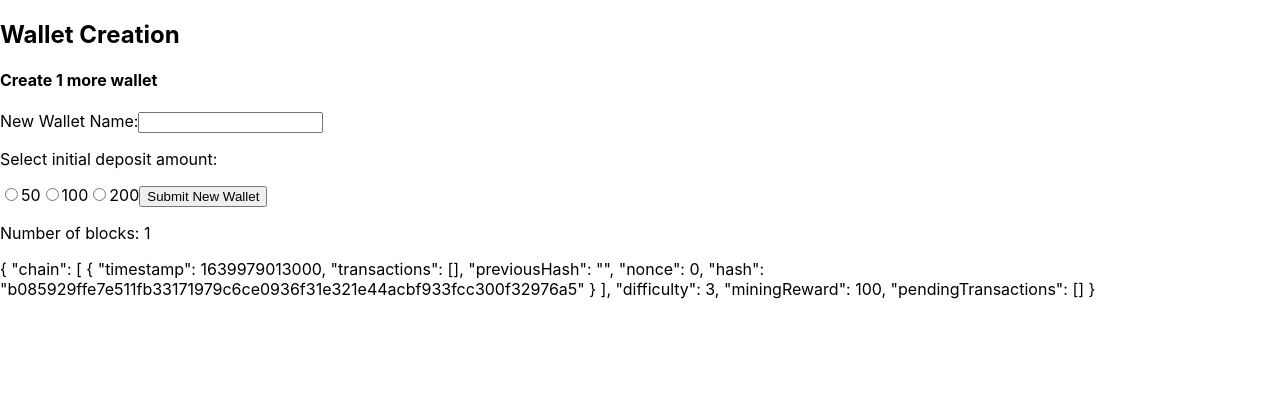
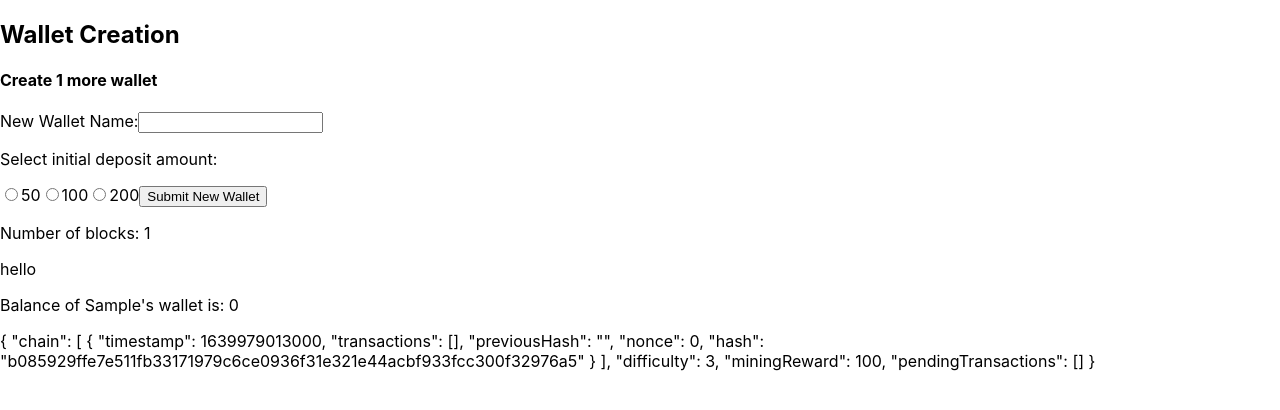
Before and after one commit to miki-saarna/Simple-Blockchain-In-JavaScript, a React (Create React App) app in the folder client/: page / in a window 1280 px wide. Both pictures are taken after typing "Sample" into the empty fields and a click on the button "Submit New Wallet". Shown: the top 410 px of the page. Built offline with nearby package versions, Linux system fonts and the light colour scheme.

Commit message:
Added div elements for number of blocks and wallet balance displayed on application

```diff
--- a/client/src/blockchain/Aggregator.js
+++ b/client/src/blockchain/Aggregator.js
@@ -124,12 +124,17 @@ function Aggregator({ blockchain, walletList }) {
     return (
         <>
             <p>Number of blocks: {blockchain.chain.length}</p>
+            <div>{blockchain.chain.map((block, index) => <div key={index}>hello</div>)}</div>
             {walletList.length > 1 ? <CreateTransaction setTransaction={setTx} walletList={walletList} setFormSubmission={setFormSubmission} /> : null}
             {tx ? <ul>{transactionProperties.map((property, index) => <li key={index}>{property}</li>)}</ul> : null}
-            {/* add wallet balances */}
+            {walletList.map((wallet, index) => <p key={index}>Balance of {wallet.name}'s wallet is: {wallet.amount + GetWalletBalance(blockchain, wallet.publicKey)}</p>)}
             <p>{JSON.stringify({ ...blockchain, pendingTransactions }, null, 4)}</p>
         </>
     )
 }
 
 export default Aggregator;
+
+// walletList.forEach((wallet) => {
+//     console.log(`Balance of ${wallet.name}\'s wallet is: ${wallet.amount + GetWalletBalance(blockchain, wallet.publicKey)}`)
+// })
```
